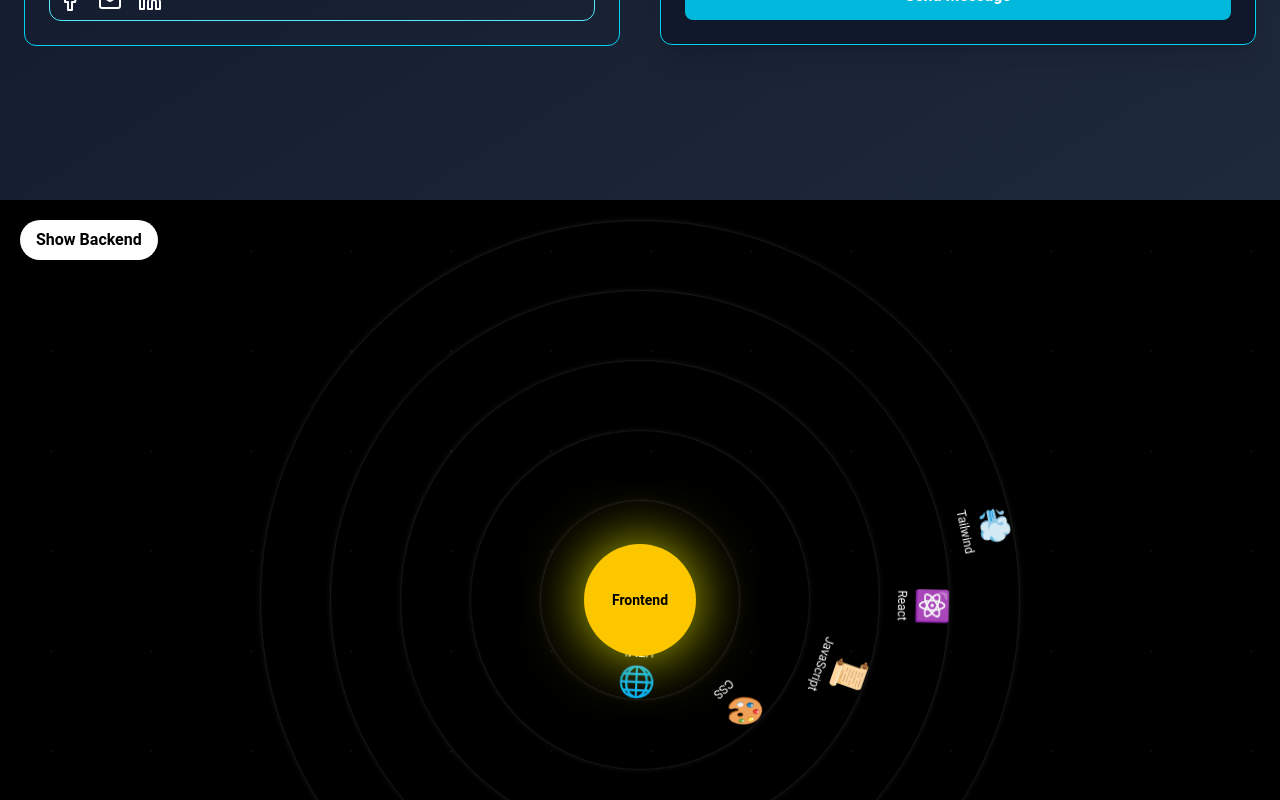
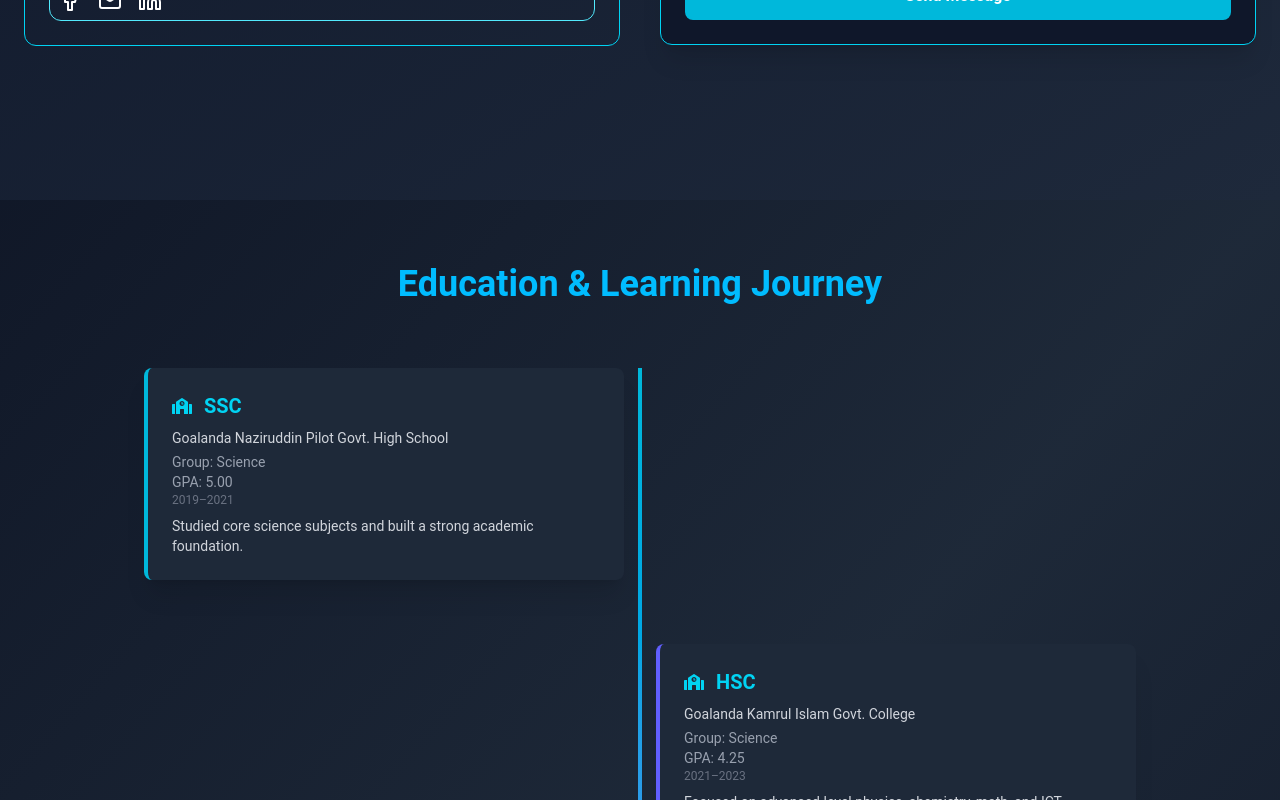
Before and after one commit to mehedihasanshohan/shohan-portfolio, a React (Vite) app: page / in a window 1280 px wide. Shown: the part 2000-2800 px from the top of the page. Built offline with nearby package versions, Linux system fonts and the light colour scheme.

Commit message:
developed education and experience timeline

```diff
--- a/src/App.jsx
+++ b/src/App.jsx
@@ -6,8 +6,8 @@ import Navbar from './components/Navbar/Navbar'
 import './index.css'
 import SkillGalaxy from './components/Skills/SkillGalaxy';
 import Contact from './components/Contact/Contact';
-import GalaxySkills from './components/DualGalaxy/GalaxySkills';
 import { Toaster } from 'react-hot-toast';
+import Education from './components/Education/Education';
 
 function App() {
 
@@ -26,7 +26,7 @@ function App() {
         <section id="skills" className=""><SkillGalaxy></SkillGalaxy></section>
         {/* <section id="projects" className="h-screen text-white p-10">Projects Section</section> */}
         <section id="contact" className=" "><Contact></Contact></section>
-        <GalaxySkills></GalaxySkills>
+        <section id="education" className=" "><Education></Education></section>
       {/* </div> */}
     </>
   )
--- /dev/null
+++ b/src/components/Education/Education.jsx
@@ -0,0 +1,99 @@
+import { useEffect } from "react";
+import AOS from "aos";
+import "aos/dist/aos.css";
+import { FaSchool, FaUniversity, FaLaptopCode, FaCode } from "react-icons/fa";
+
+const educationData = [
+  {
+    title: "SSC",
+    institute: "Goalanda Naziruddin Pilot Govt. High School",
+    section: "Science",
+    gpa: "5.00",
+    year: "2019–2021",
+    icon: <FaSchool />,
+    desc: "Studied core science subjects and built a strong academic foundation.",
+  },
+  {
+    title: "HSC",
+    institute: "Goalanda Kamrul Islam Govt. College",
+    section: "Science",
+    gpa: "4.25",
+    year: "2021–2023",
+    icon: <FaSchool />,
+    desc: "Focused on advanced level physics, chemistry, math, and ICT.",
+  },
+  {
+    title: "BSc in Physics",
+    institute: "Govt. Rajendra College",
+    section: "Physics Department",
+    gpa: "Running",
+    year: "2023–Present",
+    icon: <FaUniversity />,
+    desc: "Currently studying physics with a growing passion for programming and problem solving.",
+  },
+  {
+    title: "Programming Hero Course",
+    institute: "Online Bootcamp",
+    year: "2023",
+    icon: <FaLaptopCode />,
+    desc: "Learned programming fundamentals, HTML, CSS, JavaScript, and practical project building.",
+  },
+  {
+    title: "Learn with Sumit Course",
+    institute: "Online React Course",
+    year: "2024",
+    icon: <FaCode />,
+    desc: "Dived deep into React, component design, hooks, routing, and real-world app development.",
+  },
+];
+
+export default function Education() {
+  useEffect(() => {
+    AOS.init({ duration: 1000, once: true });
+  }, []);
+
+  return (
+    <section
+      id="education"
+      className="py-16 px-4 bg-gradient-to-br from-gray-900 via-gray-800 to-gray-900 text-white"
+    >
+      <h2 className="text-4xl font-bold text-center mb-16 text-sky-400">Education & Learning Journey</h2>
+
+      <div className="relative max-w-5xl mx-auto">
+        {/* vertical line */}
+        <div className="absolute top-0 left-1/2 transform -translate-x-1/2 h-full w-1 bg-gradient-to-b from-cyan-500 to-indigo-500 z-0"></div>
+
+        <div className="flex flex-col gap-16 relative z-10">
+          {educationData.map((edu, index) => {
+            const isLeft = index % 2 === 0;
+            return (
+              <div
+                key={index}
+                data-aos="fade-up"
+                className={`w-full flex ${isLeft ? "justify-start" : "justify-end"}`}
+              >
+                <div className={`w-[90%] md:w-1/2 px-4`}>
+                  <div
+                    className={`bg-gray-800 hover:bg-gray-700 transition-all duration-300 border-l-4 ${
+                      isLeft ? "border-cyan-500" : "border-indigo-500"
+                    } p-6 rounded-lg shadow-xl`}
+                  >
+                    <div className="flex items-center gap-3 text-cyan-400 mb-2 text-xl">
+                      <span>{edu.icon}</span>
+                      <h3 className="font-bold">{edu.title}</h3>
+                    </div>
+                    <p className="text-sm text-gray-300 mb-1">{edu.institute}</p>
+                    {edu.section && <p className="text-sm text-gray-400">Group: {edu.section}</p>}
+                    {edu.gpa && <p className="text-sm text-gray-400">GPA: {edu.gpa}</p>}
+                    <p className="text-xs text-gray-500 mb-2">{edu.year}</p>
+                    <p className="text-gray-300 text-sm">{edu.desc}</p>
+                  </div>
+                </div>
+              </div>
+            );
+          })}
+        </div>
+      </div>
+    </section>
+  );
+}
--- a/src/components/Hero/Hero.jsx
+++ b/src/components/Hero/Hero.jsx
@@ -54,7 +54,7 @@ export default function Hero() {
   href="/2.pdf"
   target="_blank"
   rel="noopener noreferrer"
-  className="relative inline-flex items-center gap-2 px-8 py-3 rounded-lg border border-cyan-400 text-cyan-300 font-bold shadow-[0_0_20px_rgba(34,211,238,0.6)] overflow-hidden transition-all duration-300 hover:text-white group"
+  className="relative inline-flex items-center gap-2 px-8 mt-4 py-3 rounded-lg border border-cyan-400 text-cyan-300 font-bold shadow-[0_0_20px_rgba(34,211,238,0.6)] overflow-hidden transition-all duration-300 hover:text-white group"
 >
   {/* Smooth fill glow on hover */}
   <span className="absolute inset-0 bg-cyan-500/20 opacity-0 group-hover:opacity-100 transition-all duration-500"></span>
@@ -84,7 +84,7 @@ export default function Hero() {
               href="/2.pdf"
               download="Mehedi-Hasan_Shohan-CV.pdf"
               target="_blank"
-              className="relative inline-flex ml-8 items-center gap-2 px-8 py-3 rounded-lg border border-cyan-400 text-cyan-300 font-bold shadow-[0_0_20px_rgba(34,211,238,0.6)] overflow-hidden transition-all duration-300 hover:text-white group"
+              className="relative inline-flex ml-8 items-center gap-2 px-8 py-3 mt-4 rounded-lg border border-cyan-400 text-cyan-300 font-bold shadow-[0_0_20px_rgba(34,211,238,0.6)] overflow-hidden transition-all duration-300 hover:text-white group"
             >
               {/* Glowing background on hover */}
               <span className="absolute inset-0 bg-cyan-500/20 opacity-0 group-hover:opacity-100 transition-all duration-500"></span>
```
